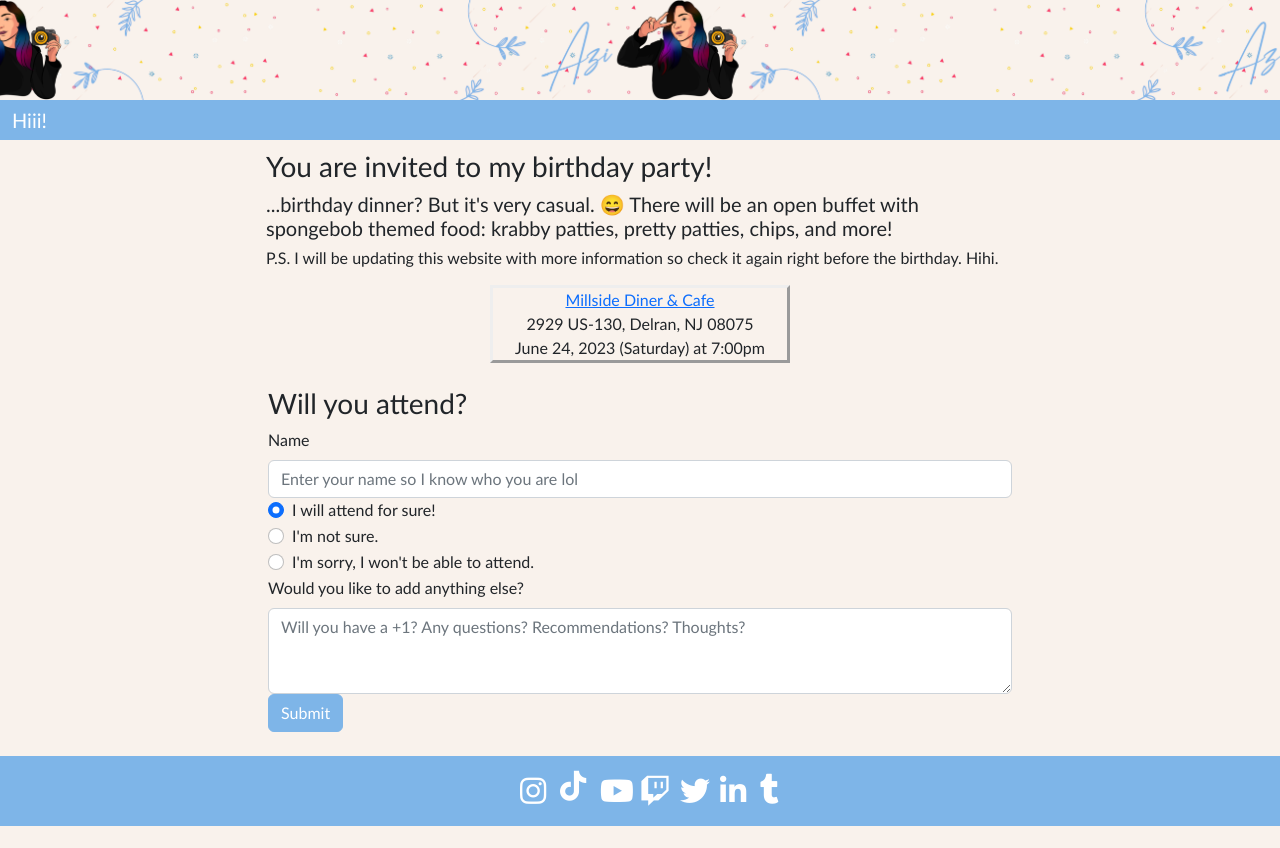
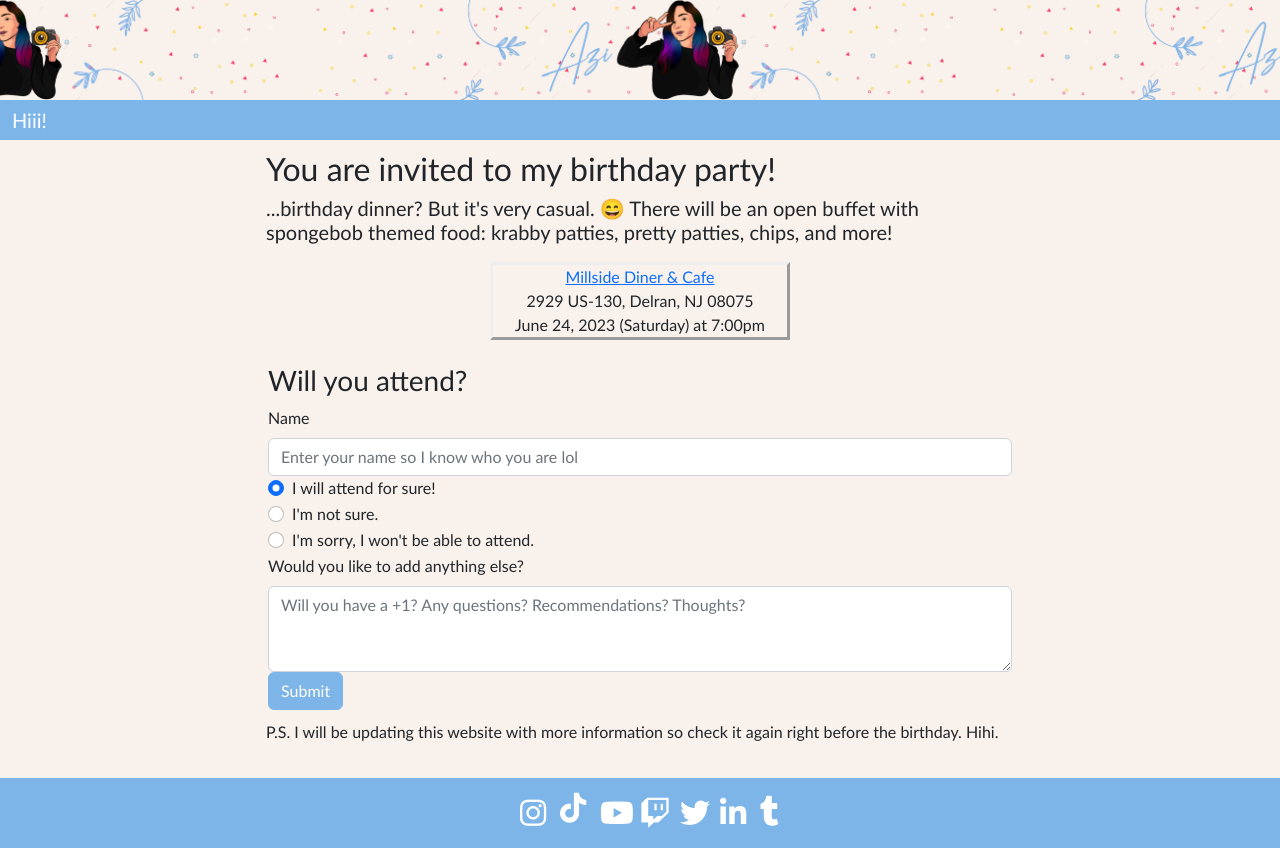
Before and after one commit to azimezn/azime_birthday, a website: page index.html in a window 1280 px wide. Before the commit the page ends 826 px from the top, so only its background shows below. Drawn offline with nearby package versions, Linux system fonts and the light colour scheme.

Commit message:
moved text around

```diff
--- a/index.html
+++ b/index.html
@@ -60,9 +60,9 @@
 
   <div class="container">
     <div class="container-fluid intro-text">
-      <h3>You are invited to my birthday party!</h3>
-      <h5> ...birthday dinner? But it's very casual. 😄 There will be an open buffet with spongebob themed food: krabby patties, pretty patties, chips, and more!</h5>
-      <h6>P.S. I will be updating this website with more information so check it again right before the birthday. Hihi.</h6>
+      <h2>You are invited to my birthday party!</h2>
+      <h5> ...birthday dinner? But it's very casual. 😄 There will be an open buffet with spongebob themed food: krabby
+        patties, pretty patties, chips, and more!</h5>
     </div>
     <div class="container-fluid place-info">
       <div><a href="https://goo.gl/maps/3YBXGB7a2RS7TXbv5" target="_blank">Millside Diner &
@@ -116,6 +116,11 @@
     </form>
   </div>
 
+  <div class="container-fluid intro-text">
+    <h7>P.S. I will be updating this website with more information so check it again right before the birthday. Hihi.
+    </h7>
+  </div>
+
   <br>
 
   <footer class="footer-azime">
```
Lines whose indentation alone changed are shown as unchanged.
